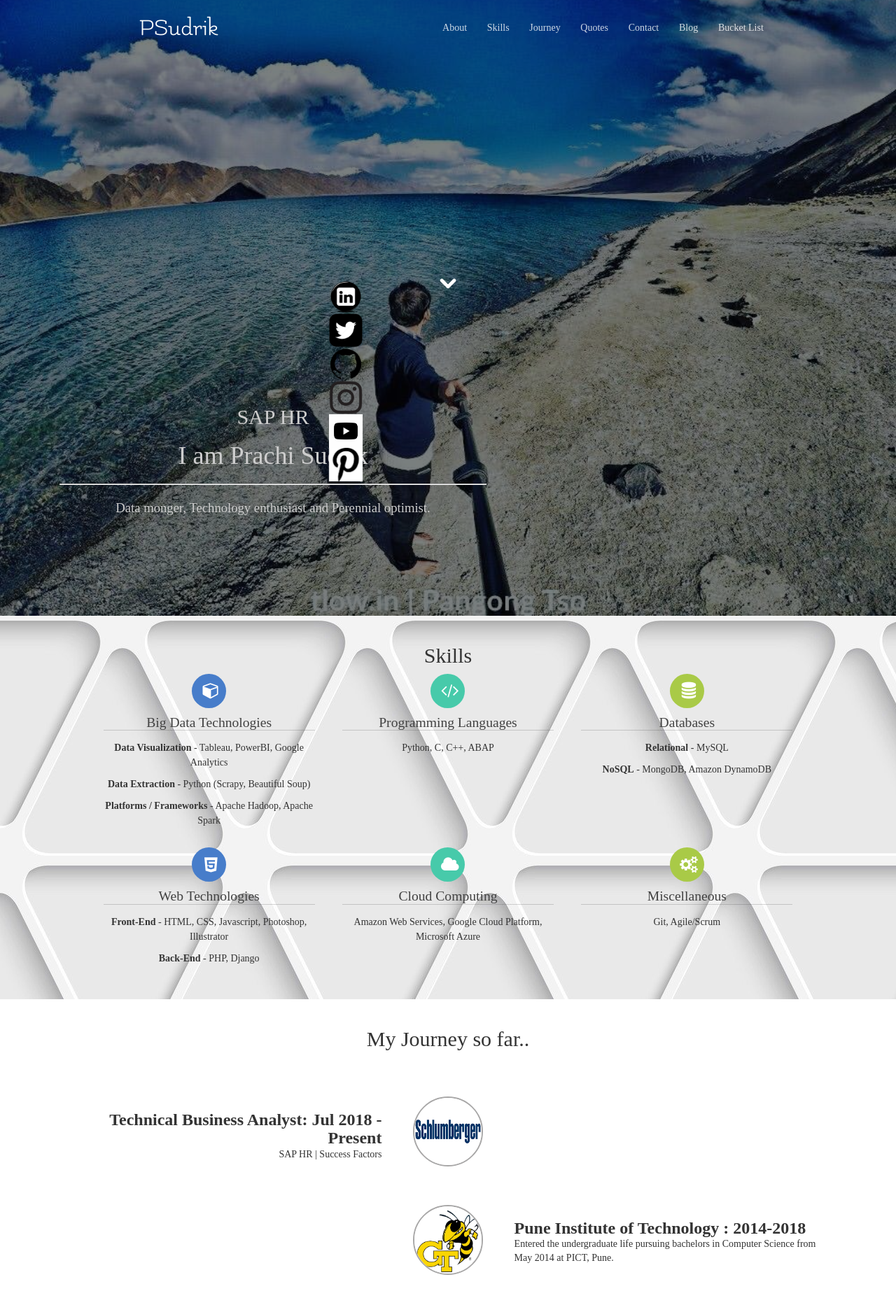
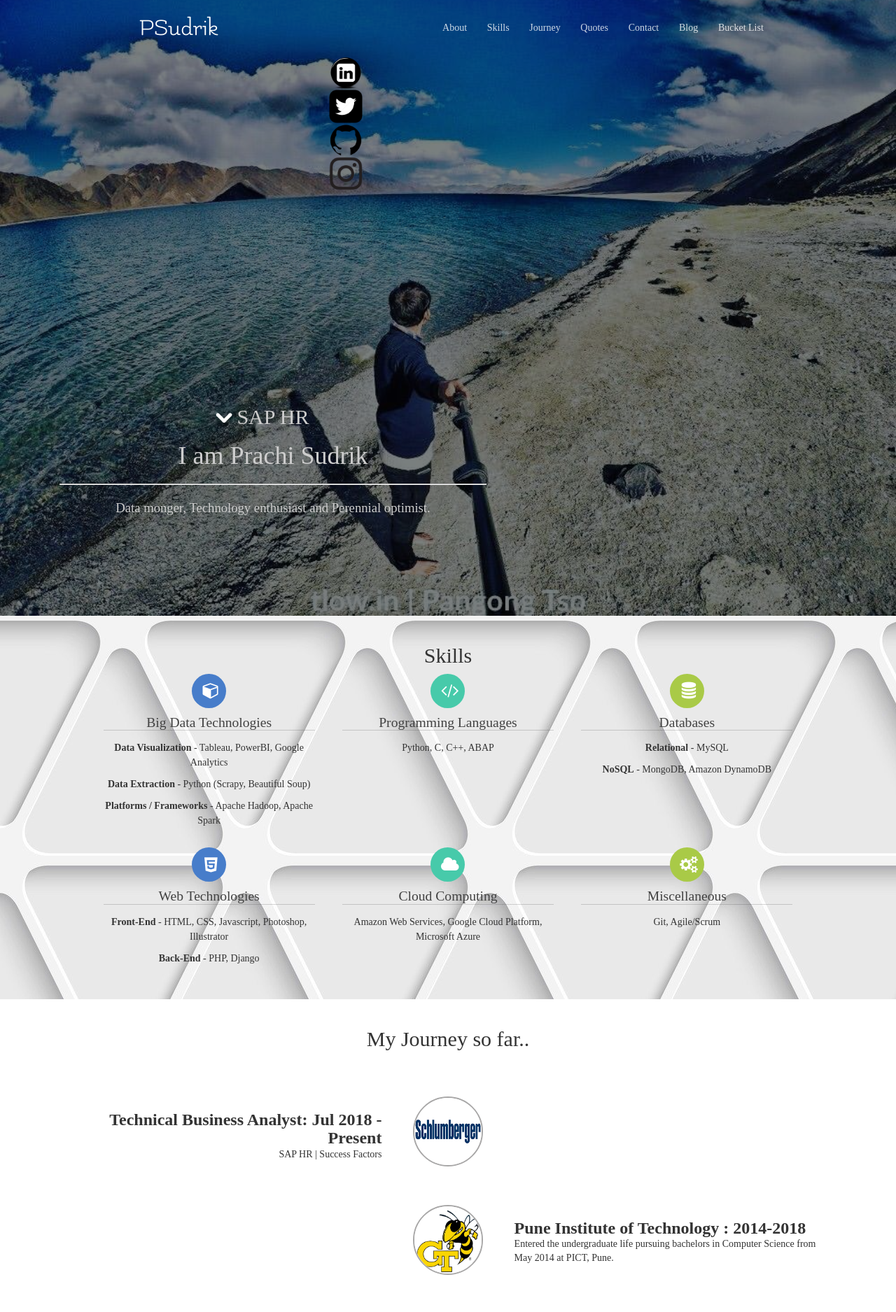
Before and after one commit to prachisudrik/prachisudrik.github.io, a Jekyll site: the page built from index.html, in a window 1280 px wide. Shown: the top 1875 px of the page at 70% size. Built offline with Jekyll 4.4.1, drawn with Linux system fonts in a browser that asks for light colours; nearby versions of some CDN libraries; some web fonts are replaced.

Commit message:
Update index.html

```diff
--- a/index.html
+++ b/index.html
@@ -112,13 +112,6 @@ html_title: Prachi Sudrik
                            </div>
                            <div class="social  clearfix  animated bounceInDown">
                               <a href="https://www.instagram.com/prachisudrik/"><img alt="portfolio" src="images/insta.png"  width="48"></a>
-                           </div>
-                             <div class="social  clearfix  animated bounceInDown">
-                              <a href="https://www.youtube.com/channel/UCVN_ju-xOFd02y2qFleFlvw"><img alt="portfolio" src="images/youtube.png"  width="48"></a>
-                           </div>
-                             <div class="social  clearfix  animated bounceInDown">
-                              <a href="https://www.pinterest.com/prachi0087/"><img alt="portfolio" src="images/pinterest.png"  width="48"></a>
-                           </div>
                         </div>
   </div>
 <a href="#skills"><div class="arrowbob bounce"></div></a>
@@ -295,14 +288,6 @@ html_title: Prachi Sudrik
             <i class="fa fa-envelope"></i>
             <span>Mail</span></a>
           </li>
-<!--          <li><a href="https://chaibapat.wordpress.com" target="_blank">
-            <i class="fa fa-wordpress"></i>
-            <span>Wordpress</span></a>
-          </li>
-          <li><a href="https://chai-bapat.medium.com/" target="_blank">
-            <i class="fa fa-medium"></i>
-            <span>Medium</span></a>
-          </li>-->
           <li><a href="https://www.instagram.com/prachisudrik/" target="_blank">
             <i class="fa fa-instagram"></i>
             <span>Instagram</span></a>
```
